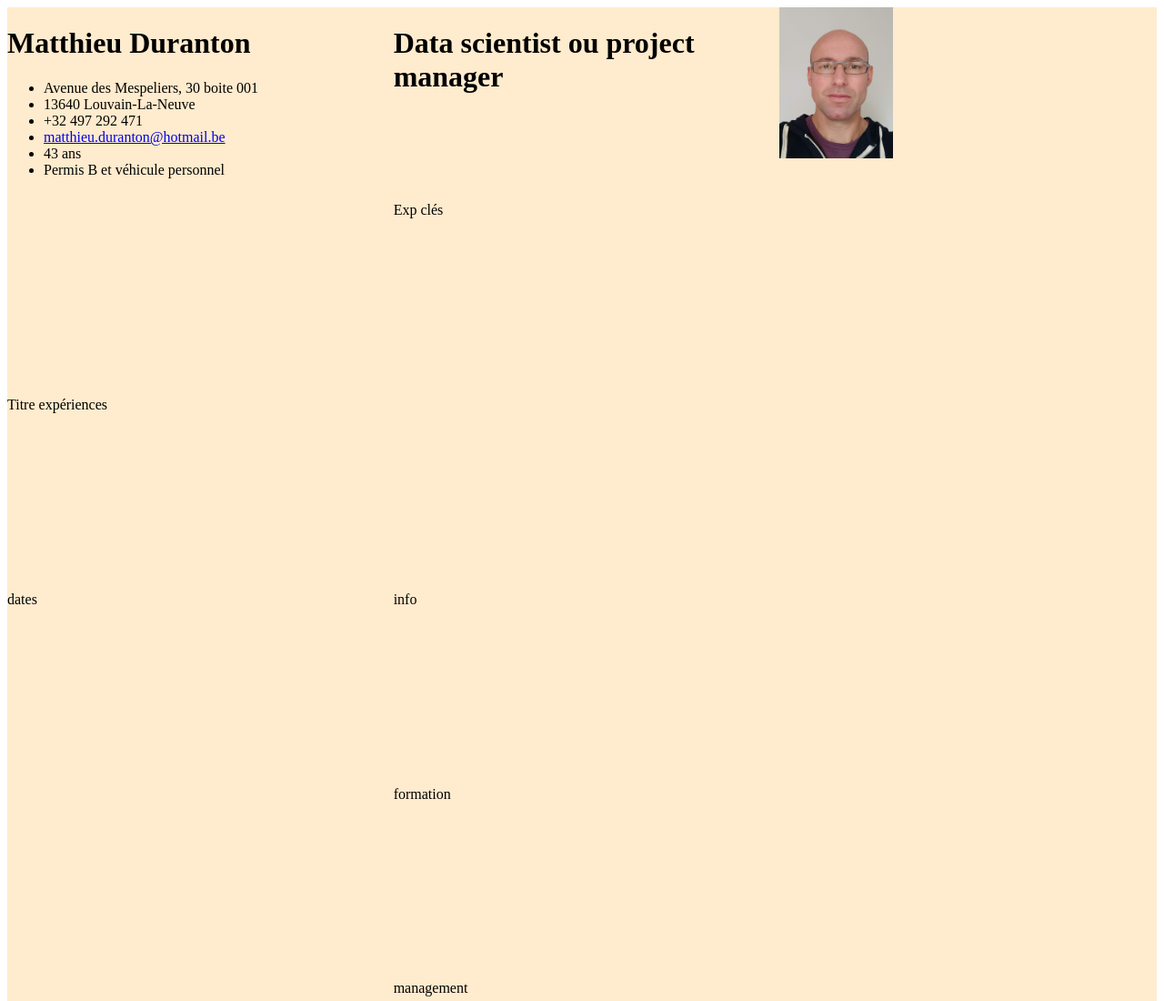
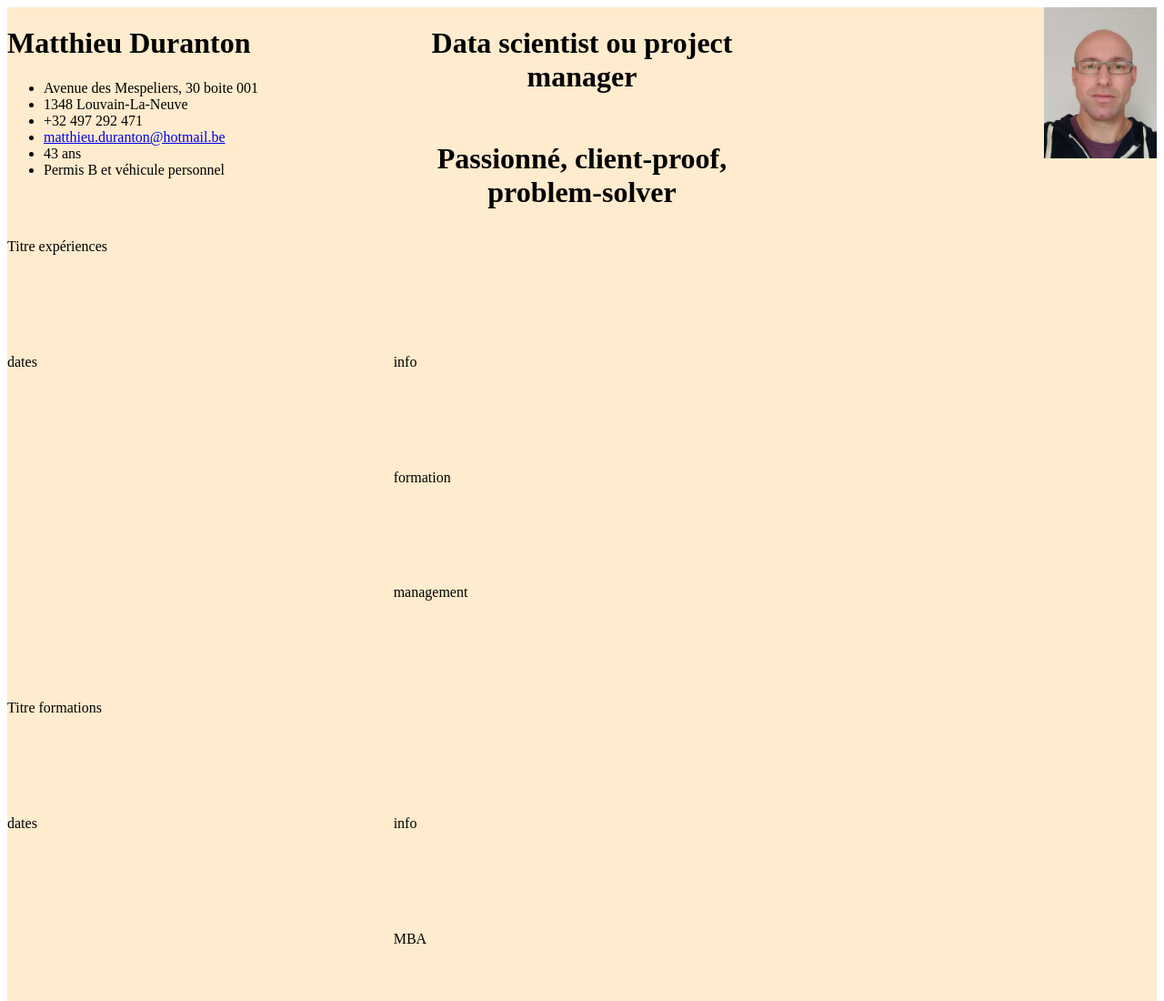
Before and after one commit to MatthieuDuranton/My-CV, a plain HTML site: page index.html in a window 1280 px wide. Shown: the top 1100 px of the page at 91% size. Drawn offline with Linux system fonts and the light colour scheme.

Commit message:
alignement et correction des définitions de table: 1/2 devient 1/3

```diff
--- a/index.html
+++ b/index.html
@@ -12,7 +12,7 @@
         <h1>Matthieu Duranton</h1>
         <ul>
             <li>Avenue des Mespeliers, 30 boite 001</li>
-            <li>13640 Louvain-La-Neuve</li>
+            <li>1348 Louvain-La-Neuve</li>
             <li>+32 497 292 471</li>
             <li><a href="matthieu.duranton@hotmail.be"> matthieu.duranton@hotmail.be </a></li>
             <li>43 ans</li>
@@ -20,13 +20,18 @@
         </ul>
     </div>
 
-    <div class="deux"><h1>Data scientist ou project manager</h1>
+    <div class="deux">
+        <h1>Data scientist ou project manager</h1>
     </div>
 
-    <div class="trois"><img src="matete.jpg" style="width:30%">
+    <div class="trois">
+        <img src="matete.jpg" style="width:30%">
     </div>
 
-    <div class="quatre">Exp clés</div>
+    <div class="quatre">
+        <h1>Passionné, client-proof, problem-solver</h1>
+    </div>
+
     <div class="cinq">Titre expériences</div>
     <div class="six">dates</div>
     <div class="sept">info</div>
--- a/style.css
+++ b/style.css
@@ -7,19 +7,23 @@
   }
   .un {
     grid-column: 1;
-    grid-row: 1 / 2;
+    grid-row: 1 / 3;
+    text-align: left;
   }
   .deux {
     grid-column: 2;
     grid-row: 1;
+    text-align: center;
   }
   .trois {
     grid-column: 3;
-    grid-row: 1 / 2;
+    grid-row: 1 / 3;
+    text-align: right;
   }
   .quatre {
     grid-column: 2;
     grid-row: 2;
+    text-align: center;
   }
   .cinq {
     grid-column: 1 / 3;
```
